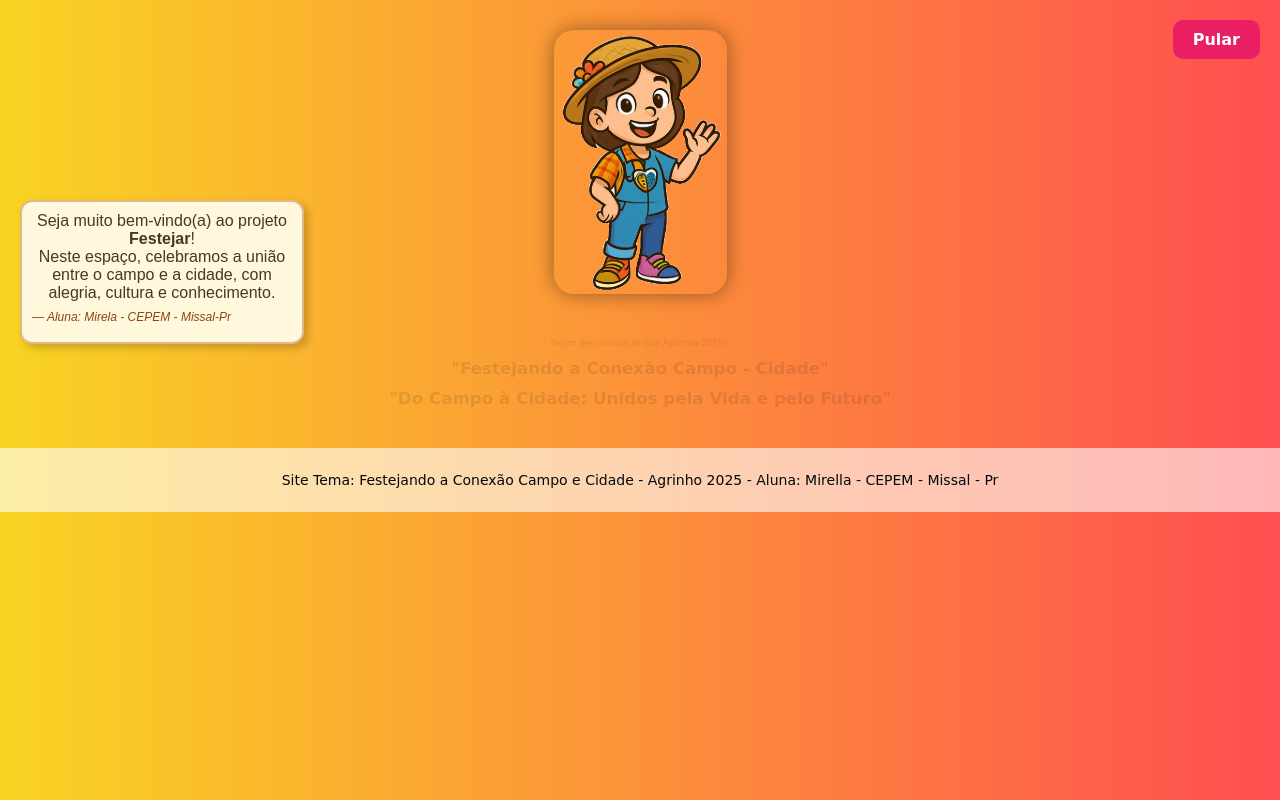
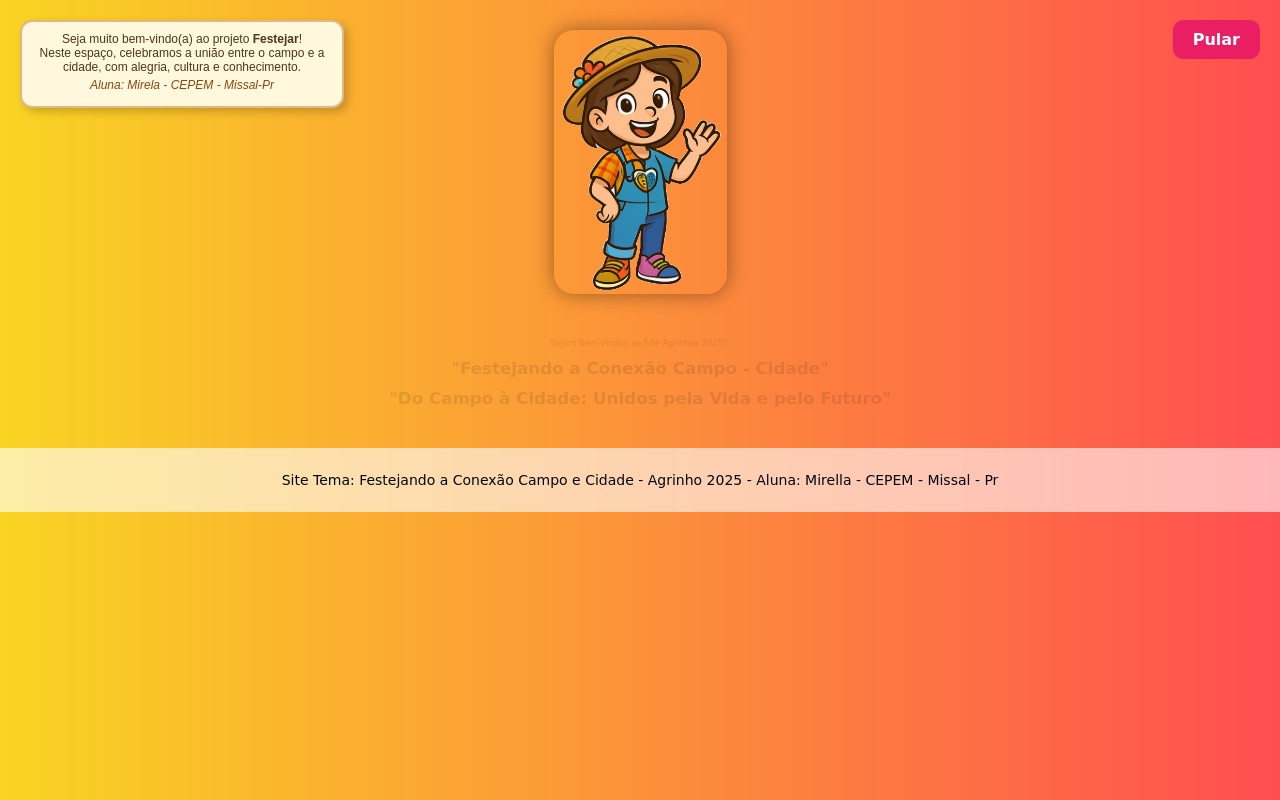
Before and after one commit to Leandroweiz/20253, a plain HTML site: page index.html in a window 1280 px wide. Drawn offline with Linux system fonts and the light colour scheme; a web font is replaced by a local one.

Commit message:
Add files via upload
Alteração

```diff
--- a/index.html
+++ b/index.html
@@ -8,16 +8,19 @@
   <link rel="stylesheet" href="style/style_index.css">
   <meta http-equiv="refresh" content="10;url=menu.html">
 </head>
-<body>
-  <a class="pular" href="menu.html">Pular</a>
-
+<header>
   <div class="caixa-boas-vindas">
     <p>
       Seja muito bem-vindo(a) ao projeto <strong>Festejar</strong>!<br>
       Neste espaço, celebramos a união entre o campo e a cidade, com alegria, cultura e conhecimento.
     </p>
-    <p class="assinatura">— Aluna: Mirela - CEPEM - Missal-Pr</p>
+    <p class="assinatura">Aluna: Mirela - CEPEM - Missal-Pr</p>
 </div>
+</header>
+<body>
+  <a class="pular" href="menu.html">Pular</a>
+
+
   <div class="imagem-intro">
     <img src="imgapresentacao/BoasVindas.png" alt="Imagem de Boas-Vindas">
   </div>
--- a/style/style_index.css
+++ b/style/style_index.css
@@ -44,10 +44,10 @@ body {
 
 .caixa-boas-vindas {
   position: fixed;
-  top: 200px;
+  top: 20px;
   left: 20px;
-  width: 260px;
-  max-width: 80%;
+  width: 300px;
+  max-width: 70%;
   background-color: #fff8dc;
   border: 2px solid #deb887;
   border-radius: 12px;
@@ -58,13 +58,13 @@ body {
 }
 
 .caixa-boas-vindas p {
-  margin: 0 0 8px 0;
-  font-size: 16px;
+  margin: 0 0 4px 0;
+  font-size: 12px;
   color: #4b3621;
 }
 
 .caixa-boas-vindas .assinatura {
-  text-align: left;
+  text-align: center;
   font-style: italic;
   color: #8b4513;
   font-size: 12px;
```
